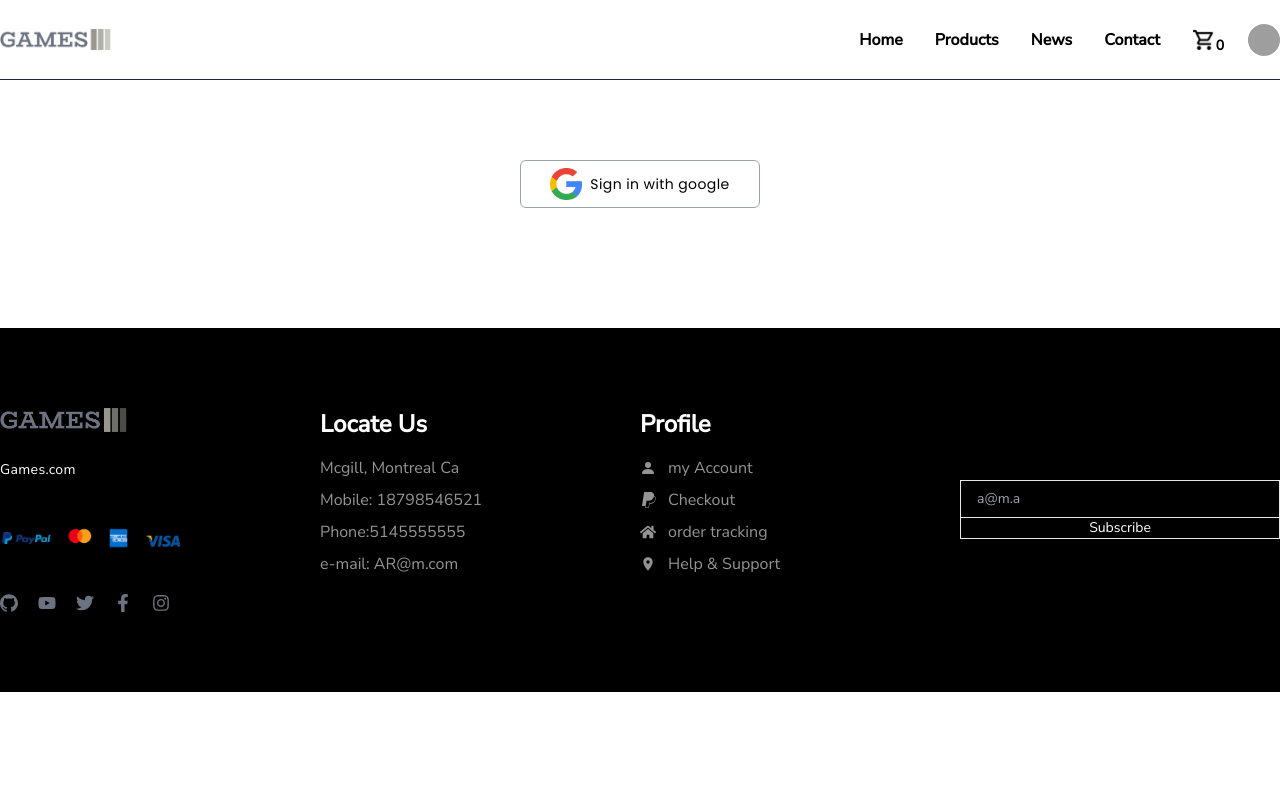
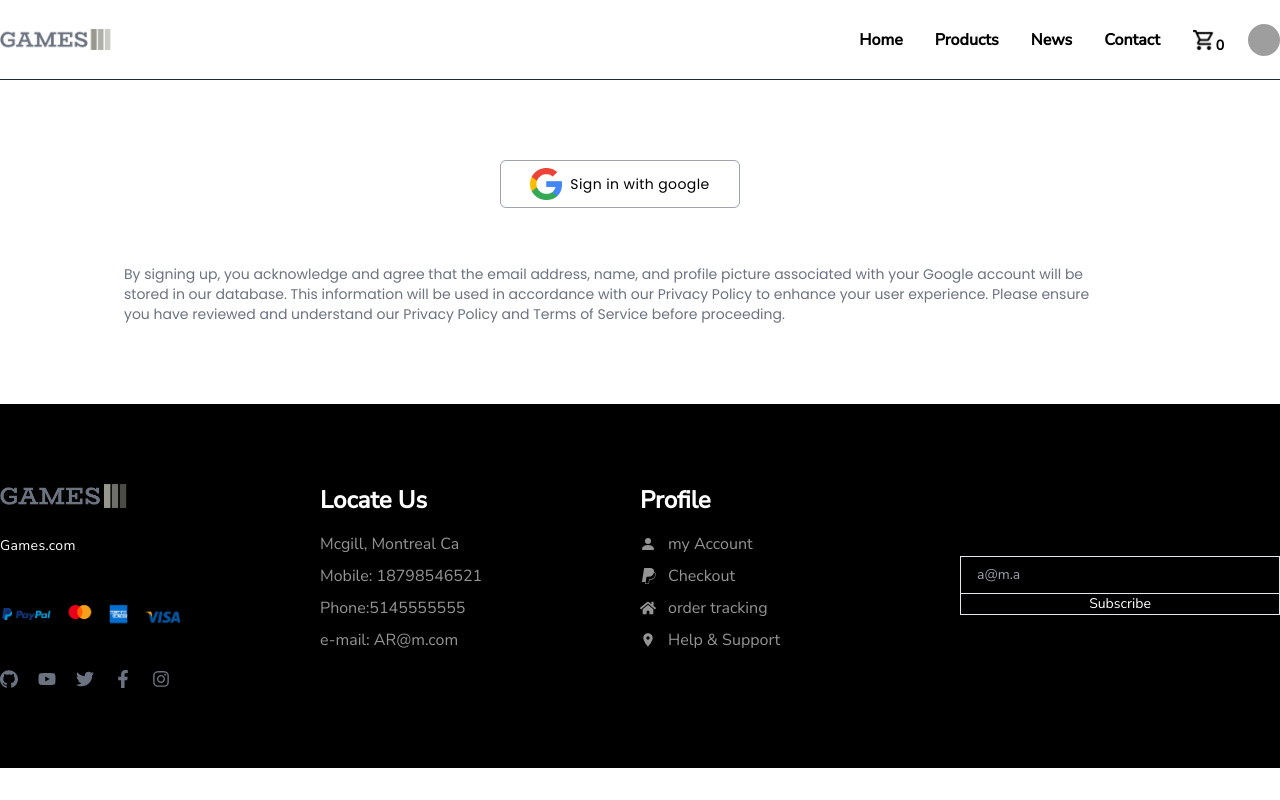
Before and after one commit to YCIT-030-Project/Games_Store, a React (Vite) app in the folder client/: page /login in a window 1280 px wide. Built offline with nearby package versions, Linux system fonts and the light colour scheme; no server answers; grey boxes are pictures that could not be loaded.

Commit message:
add acknowledge and agree

```diff
--- a/client/src/pages/Login.jsx
+++ b/client/src/pages/Login.jsx
@@ -74,12 +74,12 @@ const Login = () => {
   };
 
   return (
-    <div className="w-full flex flex-col items-center justify-center gap-10 py-20">
-      <div className=" w-full flex items-center justify-center gap-10 ">
+    <div className="w-full flex items-center justify-center gap-10 py-20">
+      <div className="w-full flex flex-col items-center justify-center gap-10">
         {!currentUser && (
           <div
             onClick={handleGoogleLogin}
-            className=" text-base w-60 h-12 tracking-wide border-[1px] border-gray-400 rounded-md flex items-center justify-center gap-2 hover:border-blue-600 cursor-pointer duration-300 "
+            className="text-base w-60 h-12 tracking-wide border-[1px] border-gray-400 rounded-md flex items-center justify-center gap-2 hover:border-blue-600 cursor-pointer duration-300"
           >
             <img className="w-8" src={googlelogo} alt="" />
             <span className="text-sm">Sign in with google</span>
@@ -88,11 +88,19 @@ const Login = () => {
         {currentUser && (
           <button
             onClick={handleSignOut}
-            className=" bg-black text-white text-base py-3 px-8 tracking-wide rounded-md hover:bg-gray-800 duration-300 "
+            className="bg-black text-white text-base py-3 px-8 tracking-wide rounded-md hover:bg-gray-800 duration-300"
           >
             Sign Out
           </button>
         )}
+        <p className="text-sm text-gray-500 mt-4 ml-[10%] mr-[10%] ">
+          By signing up, you acknowledge and agree that the email address, name,
+          and profile picture associated with your Google account will be stored
+          in our database. This information will be used in accordance with our
+          Privacy Policy to enhance your user experience. Please ensure you have
+          reviewed and understand our Privacy Policy and Terms of Service before
+          proceeding.
+        </p>
       </div>
 
       <ToastContainer
```
